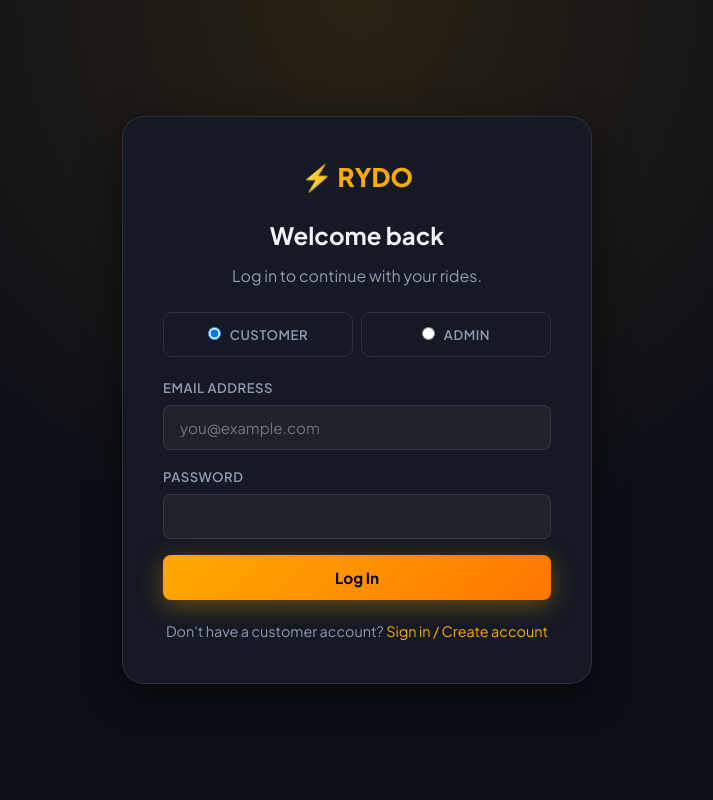
After one commit to Sakshamnikam/OnlineCabBooking, a PHP site: page /OnlineCabBooking/login.php in a window 1280 px wide. The commit adds this page. Shown: the whole page, without its empty margins (283-996 px from the left). Run offline with PHP 8.4, Linux system fonts and the light colour scheme.

Commit message:
Changes done

```diff
--- a/book.php
+++ b/book.php
@@ -10,6 +10,11 @@ require_once __DIR__ . '/config/db.php';
 
 if ($_SERVER['REQUEST_METHOD'] !== 'POST') {
     header('Location: index.php');
+    exit;
+}
+
+if (empty($_SESSION['user_id'])) {
+    header('Location: login.php');
     exit;
 }
 
--- /dev/null
+++ b/login.php
@@ -0,0 +1,84 @@
+<?php
+if (session_status() !== PHP_SESSION_ACTIVE) session_start();
+require_once __DIR__ . '/config/db.php';
+
+// Already authenticated? Send the visitor to the appropriate page.
+if (!empty($_SESSION['admin_id'])) { header('Location: admin/dashboard.php'); exit; }
+
+if (empty($_SESSION['auth_csrf'])) $_SESSION['auth_csrf'] = bin2hex(random_bytes(32));
+$error = '';
+$email = '';
+$role = $_POST['role'] ?? 'user';
+
+if ($_SERVER['REQUEST_METHOD'] === 'POST') {
+    $role = ($_POST['role'] ?? 'user') === 'admin' ? 'admin' : 'user';
+    $identity = trim((string)($_POST['identity'] ?? ''));
+    $password = (string)($_POST['password'] ?? '');
+    $email = $role === 'user' ? strtolower($identity) : $identity;
+    $token = (string)($_POST['csrf_token'] ?? '');
+
+    if (!hash_equals($_SESSION['auth_csrf'], $token)) {
+        $error = 'Session expired. Refresh the page and try again.';
+    } elseif ($identity === '' || $password === '') {
+        $error = 'Enter your ' . ($role === 'admin' ? 'username' : 'email') . ' and password.';
+    } elseif ($role === 'user' && !filter_var($email, FILTER_VALIDATE_EMAIL)) {
+        $error = 'Enter a valid email address.';
+    } else {
+        try {
+            $pdo = getDB();
+            if ($role === 'admin') {
+                $stmt = $pdo->prepare('SELECT id, username, password FROM admins WHERE username = ? LIMIT 1');
+                $stmt->execute([$identity]);
+                $account = $stmt->fetch();
+                if ($account && password_verify($password, $account['password'])) {
+                    session_regenerate_id(true);
+                    $_SESSION['admin_id'] = (int)$account['id'];
+                    $_SESSION['admin_username'] = $account['username'];
+                    unset($_SESSION['auth_csrf']);
+                    header('Location: admin/dashboard.php'); exit;
+                }
+            } else {
+                $stmt = $pdo->prepare('SELECT id, full_name, email, password FROM users WHERE email = ? LIMIT 1');
+                $stmt->execute([$email]);
+                $account = $stmt->fetch();
+                if ($account && password_verify($password, $account['password'])) {
+                    session_regenerate_id(true);
+                    $_SESSION['user_id'] = (int)$account['id'];
+                    $_SESSION['user_name'] = $account['full_name'];
+                    $_SESSION['user_email'] = $account['email'];
+                    unset($_SESSION['auth_csrf']);
+                    header('Location: index.php'); exit;
+                }
+            }
+            $error = 'Invalid ' . ($role === 'admin' ? 'username' : 'email') . ' or password.';
+        } catch (PDOException $e) {
+            error_log('RYDO login error: ' . $e->getMessage());
+            $error = 'Could not access the account database. Check that MySQL is running and the users table exists.';
+        }
+    }
+}
+?>
+<!DOCTYPE html>
+<html lang="en"><head>
+<meta charset="UTF-8"><meta name="viewport" content="width=device-width, initial-scale=1">
+<title>Login | RYDO</title><link rel="stylesheet" href="assets/css/style.css">
+<style>
+.auth-page{min-height:100vh;display:grid;place-items:center;padding:24px;background:radial-gradient(circle at top,rgba(255,170,0,.12),transparent 55%),var(--clr-bg)}
+.auth-card{width:100%;max-width:470px;padding:clamp(24px,5vw,40px);background:var(--clr-surface);border:1px solid var(--clr-border);border-radius:var(--radius-lg);box-shadow:var(--shadow)}
+.auth-brand{text-align:center;font-size:1.6rem;font-weight:800;margin-bottom:18px}.auth-brand span{color:var(--clr-primary)}
+.auth-card h1{text-align:center;margin-bottom:8px}.auth-sub{text-align:center;color:var(--clr-muted);margin-bottom:24px}
+.auth-card label{display:block;margin:0 0 7px;font-weight:600}.auth-card .form-control{width:100%;margin-bottom:16px}
+.auth-card .btn-primary{width:100%;display:block;cursor:pointer}.auth-error{padding:12px;margin-bottom:16px;border:1px solid rgba(255,51,102,.4);border-radius:8px;color:#ff8ba8;background:rgba(255,51,102,.09)}
+.auth-foot{text-align:center;margin-top:20px;color:var(--clr-muted);font-size:.9rem}.auth-switch{display:flex;gap:8px;margin-bottom:20px}.auth-switch label{flex:1;text-align:center;padding:11px;border:1px solid var(--clr-border);border-radius:9px;cursor:pointer;margin:0}.auth-switch input{margin-right:6px}
+</style></head><body><main class="auth-page"><section class="auth-card">
+<div class="auth-brand">⚡ <span>RYDO</span></div><h1>Welcome back</h1><p class="auth-sub">Log in to continue with your rides.</p>
+<?php if ($error !== ''): ?><div class="auth-error" role="alert"><?= htmlspecialchars($error, ENT_QUOTES, 'UTF-8') ?></div><?php endif; ?>
+<form method="post" action="login.php">
+<input type="hidden" name="csrf_token" value="<?= htmlspecialchars($_SESSION['auth_csrf'], ENT_QUOTES, 'UTF-8') ?>">
+<div class="auth-switch"><label><input type="radio" name="role" value="user" <?= $role === 'user' ? 'checked' : '' ?> onchange="updateIdentity()"> Customer</label><label><input type="radio" name="role" value="admin" <?= $role === 'admin' ? 'checked' : '' ?> onchange="updateIdentity()"> Admin</label></div>
+<label id="identity-label" for="identity"><?= $role === 'admin' ? 'Admin username' : 'Email address' ?></label>
+<input class="form-control" id="identity" name="identity" type="<?= $role === 'admin' ? 'text' : 'email' ?>" value="<?= htmlspecialchars($email, ENT_QUOTES, 'UTF-8') ?>" placeholder="<?= $role === 'admin' ? 'Enter admin username' : 'you@example.com' ?>" autocomplete="username" required>
+<label for="password">Password</label><input class="form-control" id="password" name="password" type="password" autocomplete="current-password" required>
+<button class="btn btn-primary" type="submit">Log In</button></form>
+<p class="auth-foot">Don't have a customer account? <a href="signin.php">Sign in / Create account</a></p>
+</section></main><script>function updateIdentity(){const admin=document.querySelector('input[name="role"]:checked').value==='admin';const i=document.getElementById('identity');document.getElementById('identity-label').textContent=admin?'Admin username':'Email address';i.type=admin?'text':'email';i.placeholder=admin?'Enter admin username':'you@example.com';i.value='';}</script></body></html>
```
Also changed, not shown: index.php (+12 -1 lines), logout.php (added, +21 -0 lines), signin.php (added, +73 -0 lines).
